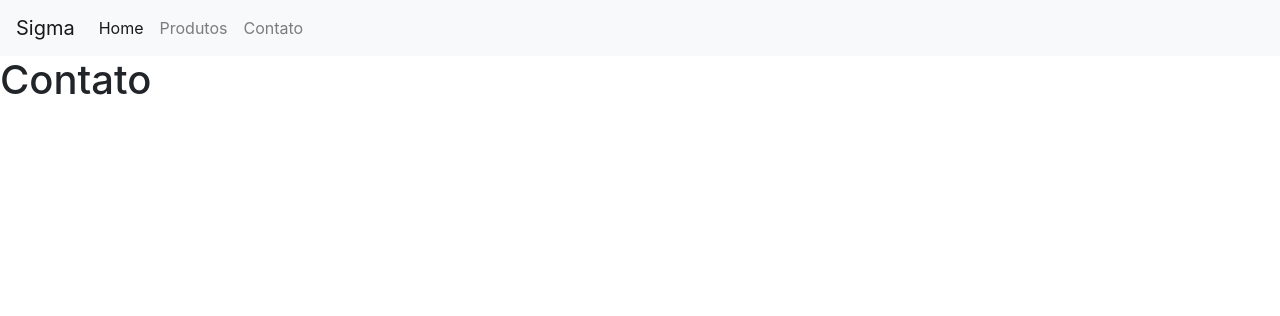
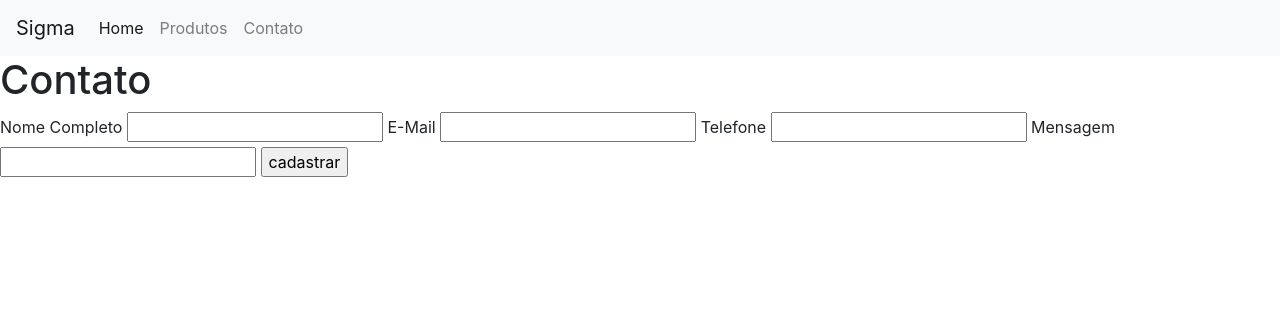
Before and after one commit to ClariceLinden/sitesigma, a PHP site: page /contato.php in a window 1280 px wide. Shown: the top 316 px of the page. Run offline with PHP 8.4, Linux system fonts and the light colour scheme.

Commit message:
Update contato.php

```diff
--- a/contato.php
+++ b/contato.php
@@ -3,9 +3,36 @@
 include_once './includes/_dados.php';
 include_once './includes/_head.php';
 include_once './includes/_header.php';
+
+//valida se a variavel post txtNome foi envida
+
+if(isset($_POST['txtNome'])){
+    $nome = $_POST['txtNome'];
+    $email = $_POST['txtEmail'];
+    $telefone = $_POST['txtTelefone'];
+    $mensagem = $_POST['txtMensagem'];
+    echo "s$nome $email $telefone $mensagem";
+}
+
 ?>
 
 <h1>Contato</h1>
+
+
+<form action="./contato.php" method="post">
+    <label for="txtName">Nome Completo</label>
+    <input type="text" name="txtNome" id="txtNome">
+    <label for="txtEmail">E-Mail</label>
+    <input type="text" name="txtEmail" id="txtEmail">
+    <label for="txtTelefone">Telefone</label>
+    <input type="text" name="txtTelefone" id="txtTelefone">
+    <label for="txtMensagem">Mensagem</label>
+    <input type="text" name="txtMensagem" id="txtMensagem">
+    <input type="submit" value="cadastrar">
+</form>
+
+
+
 
 <?php
 // include do footer
```
